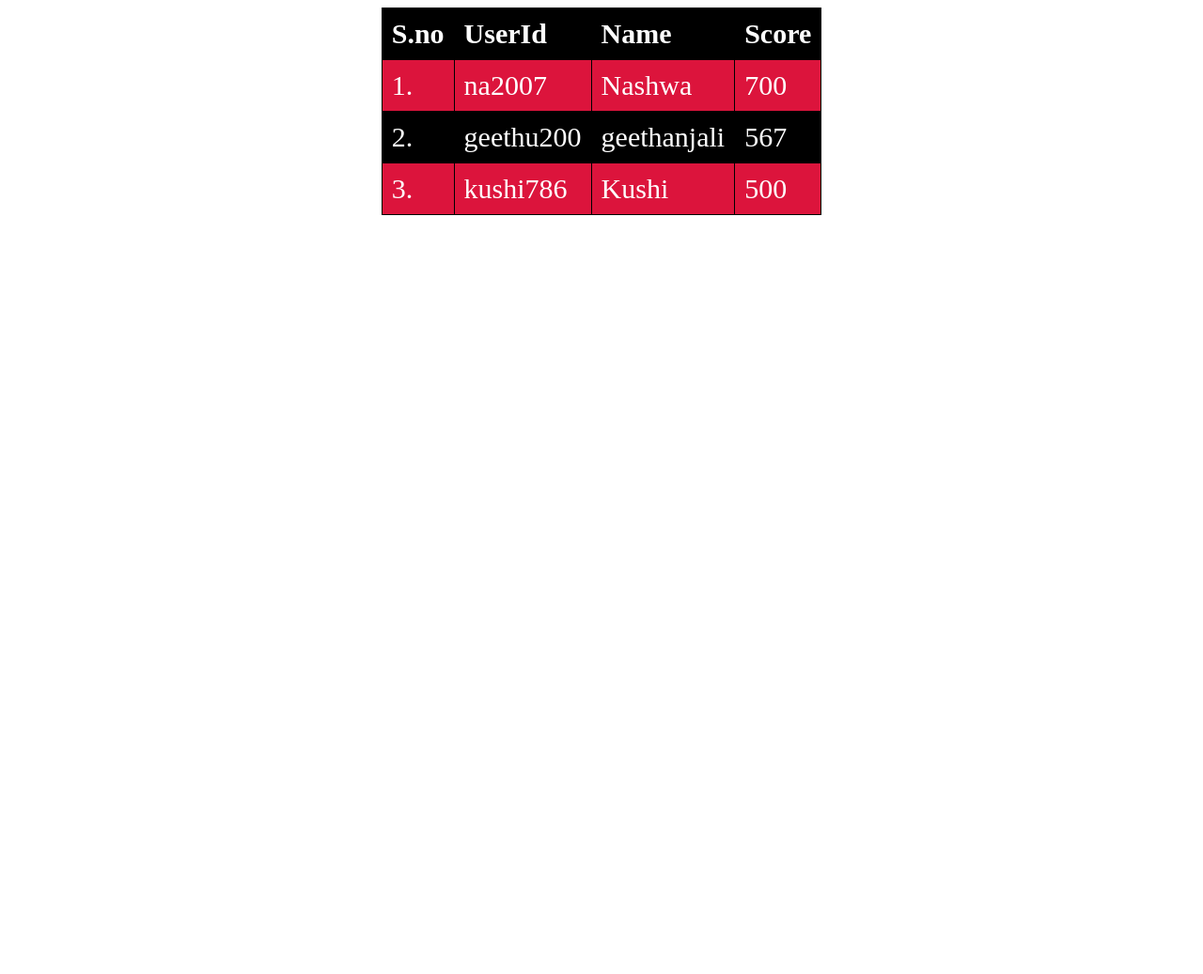
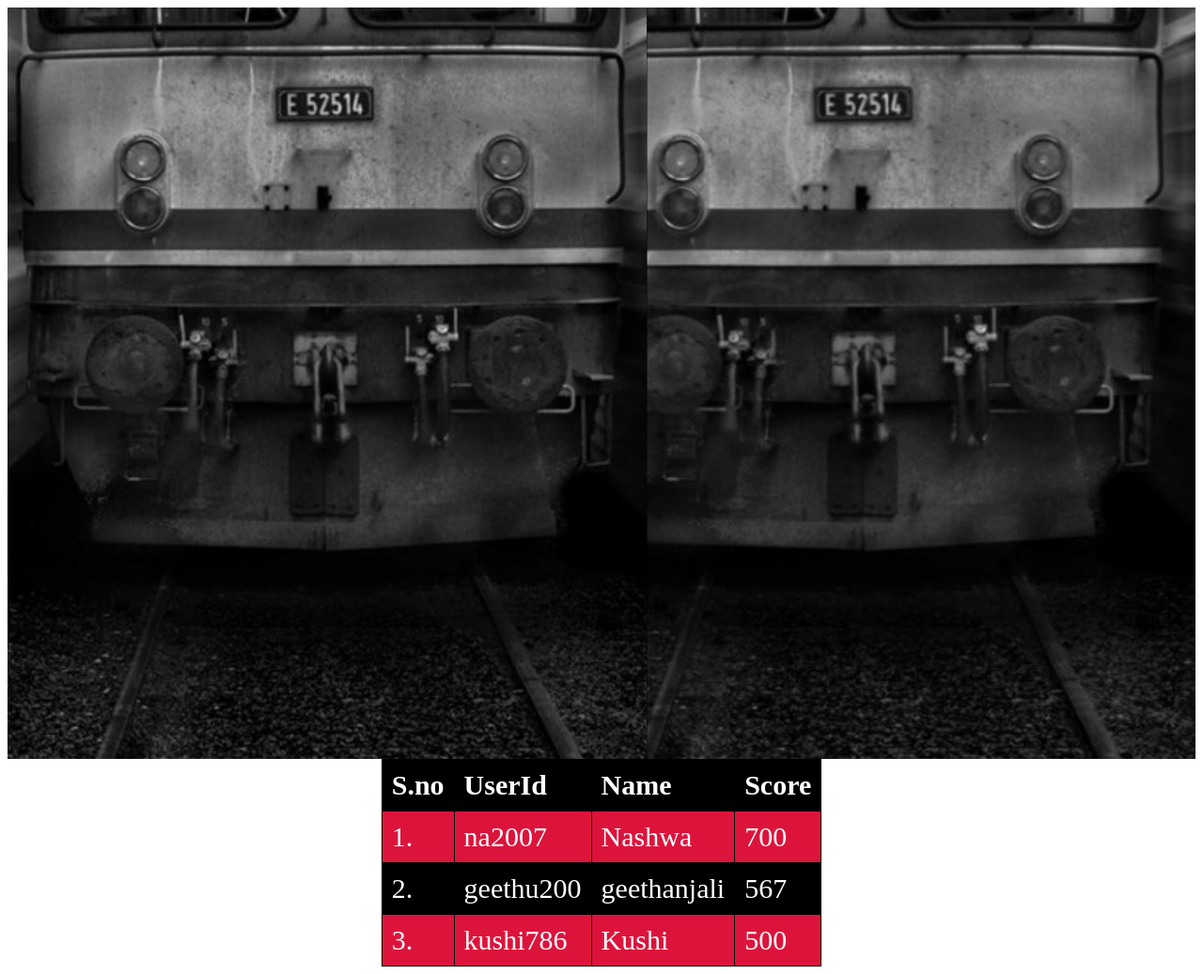
Before and after one commit to F28WP-Dubai-FabulousFive/Fabulous-Five, a PHP site: page /high.html in a window 1280 px wide. Shown: the whole page at 94% size. Before the commit the page ends 229 px from the top, so only its background shows below. Run offline with PHP 8.4, Linux system fonts and the light colour scheme.

Commit message:
Update high.css

```diff
--- a/high.css
+++ b/high.css
@@ -1,4 +1,4 @@
-background{
+header{
     background-image:url(../highscores.jpg);
     height:100vh;
     background-size:cover;
```
